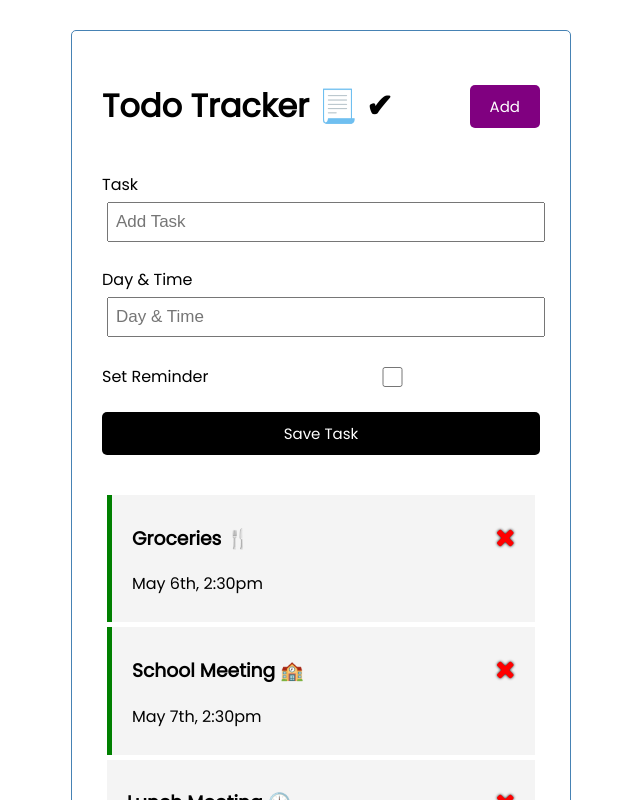
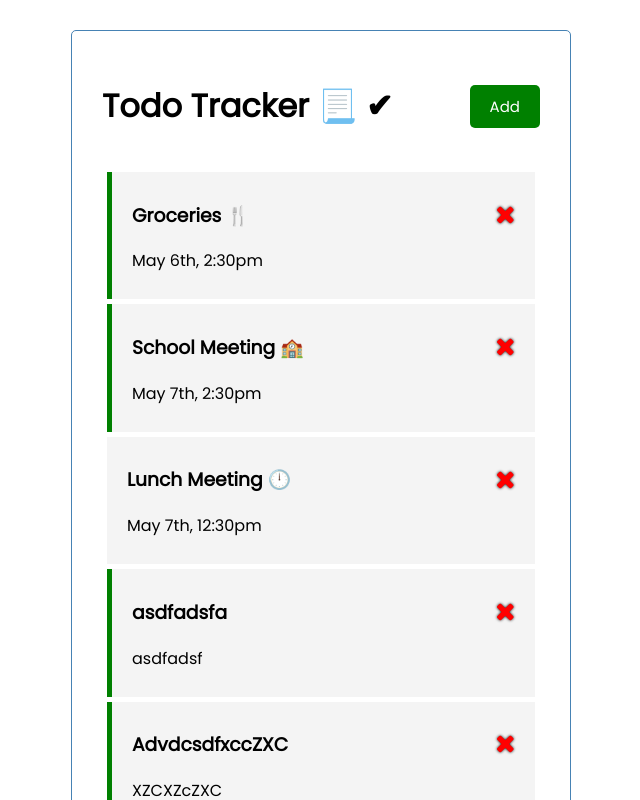
Before and after one commit to alvalle09/AngTodoapp, an Angular app: page / in a window 1280 px wide. Shown: the top 800 px of the page, without its empty margins (319-959 px from the left). Built offline with nearby package versions, Linux system fonts and the light colour scheme; data requests are answered from the project's data file.

Commit message:
add subscription for showing/hiding add task component

```diff
--- a/db.json
+++ b/db.json
@@ -21,7 +21,7 @@
     {
       "text": "asdfadsfa",
       "day": "asdfadsf",
-      "reminder": false,
+      "reminder": true,
       "id": 7
     },
     {
@@ -32,8 +32,8 @@
     },
     {
       "text": "A",
-      "day": "g",
-      "reminder": true,
+      "day": "",
+      "reminder": false,
       "id": 9
     }
   ]
--- a/src/app/components/add-task/add-task.component.html
+++ b/src/app/components/add-task/add-task.component.html
@@ -1,5 +1,5 @@
 
-<form class="add-form" (ngSubmit)="onSubmit()">
+<form *ngIf="showAddTask" class="add-form" (ngSubmit)="onSubmit()">
     <div class="form-control">
         <label for="text">Task</label>
         <input type="text" name="text" id="text" [(ngModel)]="text" placeholder="Add Task">
--- a/src/app/components/add-task/add-task.component.ts
+++ b/src/app/components/add-task/add-task.component.ts
@@ -1,3 +1,5 @@
+import { Subscription } from 'rxjs';
+import { UiService } from './../../services/ui.service';
 import { Component, OnInit, Output, EventEmitter } from '@angular/core';
 import { Task } from 'src/app/Task';
 
@@ -12,8 +14,14 @@
   text: string;
   day: string;
   reminder: boolean = false;
+  showAddTask: boolean;
+  subscription: Subscription;
 
-  constructor() { }
+  constructor(private uiService: UiService) {
+    this.subscription = this.uiService
+      .onToggle()
+      .subscribe((value) => (this.showAddTask = value));
+  }
 
   ngOnInit(): void {
   }
--- a/src/app/components/header/header.component.html
+++ b/src/app/components/header/header.component.html
@@ -1,8 +1,8 @@
 <header>
     <h1>{{ title }}</h1>
     <app-button
-        color="purple"
-        text="Add"
+        color="{{ showAddTask ? 'purple' : 'green' }}"
+        text="{{ showAddTask ? 'Close' : 'Add' }}"
         (click)="toggleAddTask()">
     </app-button>
 </header>
--- a/src/app/components/header/header.component.ts
+++ b/src/app/components/header/header.component.ts
@@ -1,20 +1,30 @@
+import { UiService } from './../../services/ui.service';
 import { Component, OnInit } from '@angular/core';
+import { Subscription } from 'rxjs';
 
 @Component({
   selector: 'app-header',
   templateUrl: './header.component.html',
   styleUrls: ['./header.component.css']
 })
+
 export class HeaderComponent implements OnInit {
   title: string = 'Todo Tracker 📃 ✔';
+  showAddTask: boolean;
+  subscription: Subscription;
 
-  constructor() { }
+  constructor(private uiService: UiService) {
+    this.subscription = this.uiService
+      .onToggle()
+      .subscribe((value) => (this.showAddTask = value));
+   }
 
   ngOnInit(): void {
   }
 
   toggleAddTask() {
-    console.log('add todo');
+    //console.log('add todo');
+    this.uiService.toggleAddTask();
   }
 
 }
--- a/src/app/components/tasks/tasks.component.ts
+++ b/src/app/components/tasks/tasks.component.ts
@@ -10,7 +10,6 @@
 
 export class TasksComponent implements OnInit {
   tasks: Task[] = [];
-
 
   constructor(private taskService: TaskService) { }
 
@@ -37,7 +36,8 @@
 
   addTask(task: Task) {
     //console.log(task);
-    this.taskService.addTask(task).subscribe((task) => (this.tasks.push(task)));
+    this.taskService.addTask(task).subscribe((task) =>
+      (this.tasks.push(task)));
   }
 
 }
--- /dev/null
+++ b/src/app/services/ui.service.ts
@@ -0,0 +1,22 @@
+import { Injectable } from '@angular/core';
+import { Observable, Subject } from 'rxjs';
+
+@Injectable({
+  providedIn: 'root'
+})
+export class UiService {
+  private showAddTask: boolean = false;
+  private subject = new Subject<any>();
+
+  constructor() { }
+
+  toggleAddTask(): void {
+      this.showAddTask = !this.showAddTask;
+      this.subject.next(this.showAddTask);
+  }
+
+  onToggle(): Observable<any> {
+    return this.subject.asObservable();
+  }
+
+}
```
